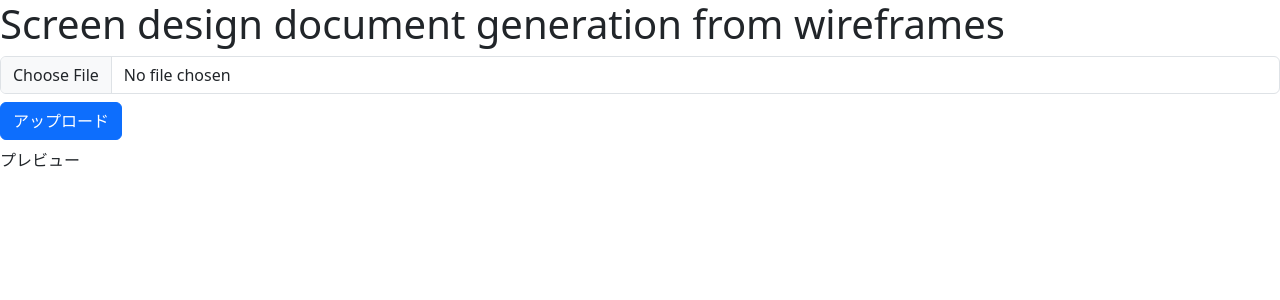
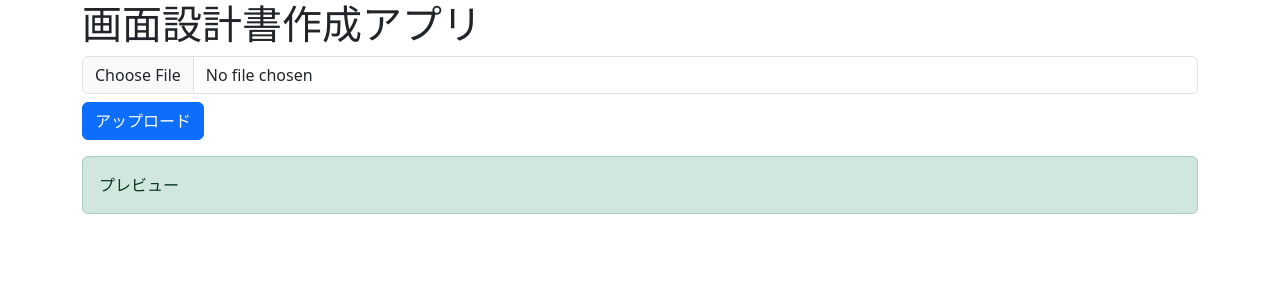
Before and after one commit to Ken-kichi/Screen_Specification_Creation_App, a Flask app: page / in a window 1280 px wide. Shown: the top 300 px of the page. Run offline with Flask 3, Linux system fonts and the light colour scheme; some libraries are stand-ins or nearby versions.

Commit message:
UIと処理を修正

```diff
--- a/app.py
+++ b/app.py
@@ -1,5 +1,5 @@
 import os
-from flask import Flask, request, render_template, send_from_directory, render_template_string
+from flask import Flask, request, render_template, send_from_directory, session
 from openai import OpenAI
 from dotenv import dotenv_values
 from repositories import screen_design_document
@@ -29,10 +29,10 @@ def index():
 
         if file and file.filename.endswith((".png", ".jpg", ".jpeg")):
 
-            design_specification = screen_design.get_generate_csv(file)
+            csv_data = screen_design.get_generate_csv(file)
 
             # 部分HTMLを返す
-        return render_template("index.html", specification=design_specification)
+        return render_template("index.html", specification=csv_data)
     return render_template("index.html")
 
 
--- a/templates/base.html
+++ b/templates/base.html
@@ -9,8 +9,10 @@
 </head>
 
 <body>
-    <h1>{% block page_title %}{% endblock %}</h1>
-    {% block contents %}{% endblock %}
+    <div class="container" width="500">
+        <h1>{% block page_title %}{% endblock %}</h1>
+        {% block contents %}{% endblock %}
+    </div>
 </body>
 
 </html>
--- a/templates/index.html
+++ b/templates/index.html
@@ -1,11 +1,11 @@
 {% extends 'base.html' %}
 
 {% block title %}
-Screen design document generation from wireframes
+画面設計書作成アプリ
 {% endblock %}
 
 {% block page_title %}
-Screen design document generation from wireframes
+画面設計書作成アプリ
 {% endblock %}
 
 {% block contents %}
@@ -13,17 +13,19 @@ Screen design document generation from wireframes
     class="form-inline">
 
     <input type="file" name="file" accept="image/*" required onchange="previewFile(this);"
-        class="form-control mb-2 mr-sm-2">
+        class="form-control my-2 mr-sm-2">
     <button type="submit" class="btn btn-primary mb-2">アップロード</button>
-    <p>プレビュー</p>
-    <img id="preview" width="500" class="img-fluid mb-3">
+    <div class="alert alert-success mt-2">プレビュー</div>
+    <img id="preview" class="img-fluid mb-3">
 </form>
 <div id="specification" class="mt-3">
     {% if specification %}
     <h2 class="text-center">画面仕様書作成アプリ</h2>
-    {{ specification }}
+    <button type="button" class="btn btn-primary my-2" onclick="onDownloadCSV()">CSVを出力する</button>
+    <pre id="getted_csv"> {{ specification }}</pre>
     {% endif %}
 </div>
+
 <script>
     function previewFile(img) {
         const fileData = new FileReader();
@@ -31,7 +33,20 @@ Screen design document generation from wireframes
             document.getElementById('preview').src = fileData.result;
         });
         fileData.readAsDataURL(img.files[0]);
-        console.log(fileData.readAsDataURL(img.files[0]));
+    }
+
+    function onDownloadCSV() {
+        const today = new Date();
+        const filename = `${today.now()}_screen_design_document.csv`
+        //prettier-ignore
+        const csvText = document.getElementById("getted_csv").textContent;
+        const blob = new Blob([csvText], { type: "text/csv" });
+
+        const link = document.createElement('a')
+        link.download = filename
+        link.href = URL.createObjectURL(blob)
+        link.click()
+
     }
 </script>
 {% endblock %}
```
Also changed, not shown: repositories.py (+4 -4 lines).
